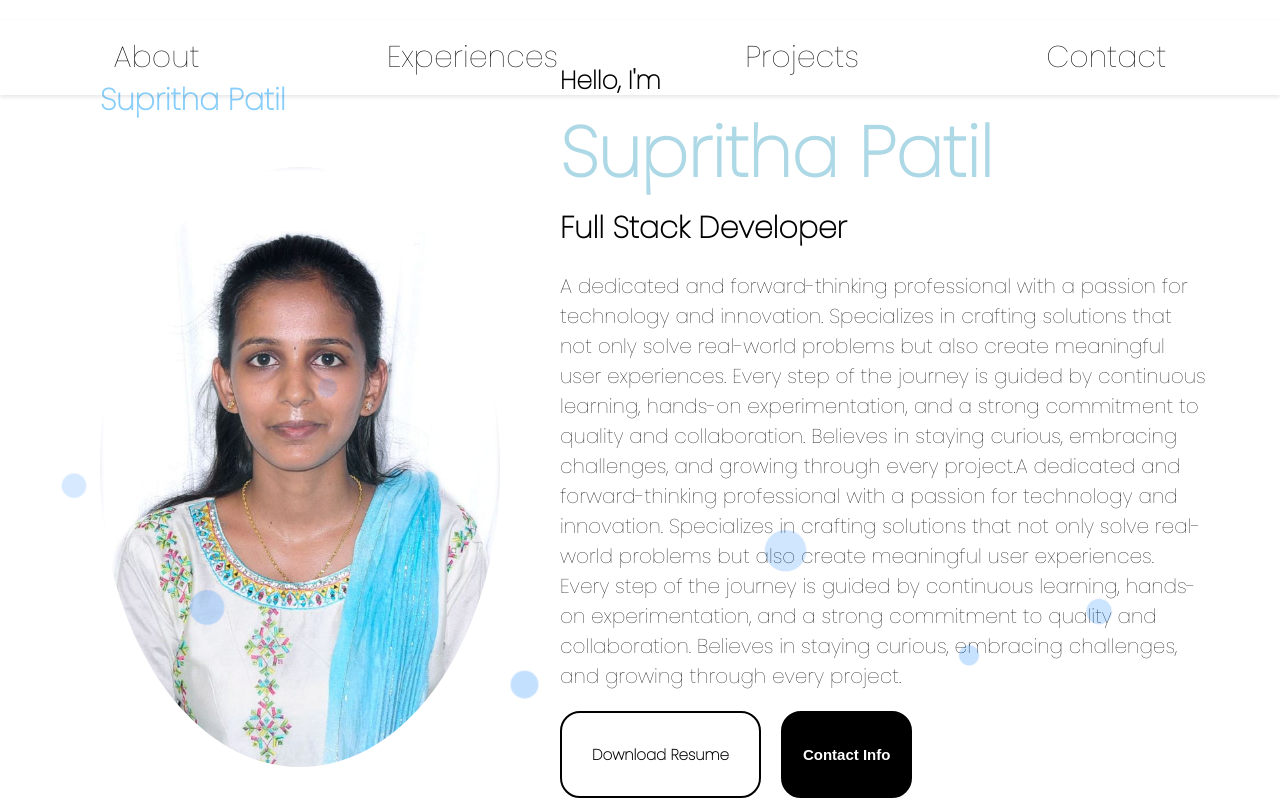
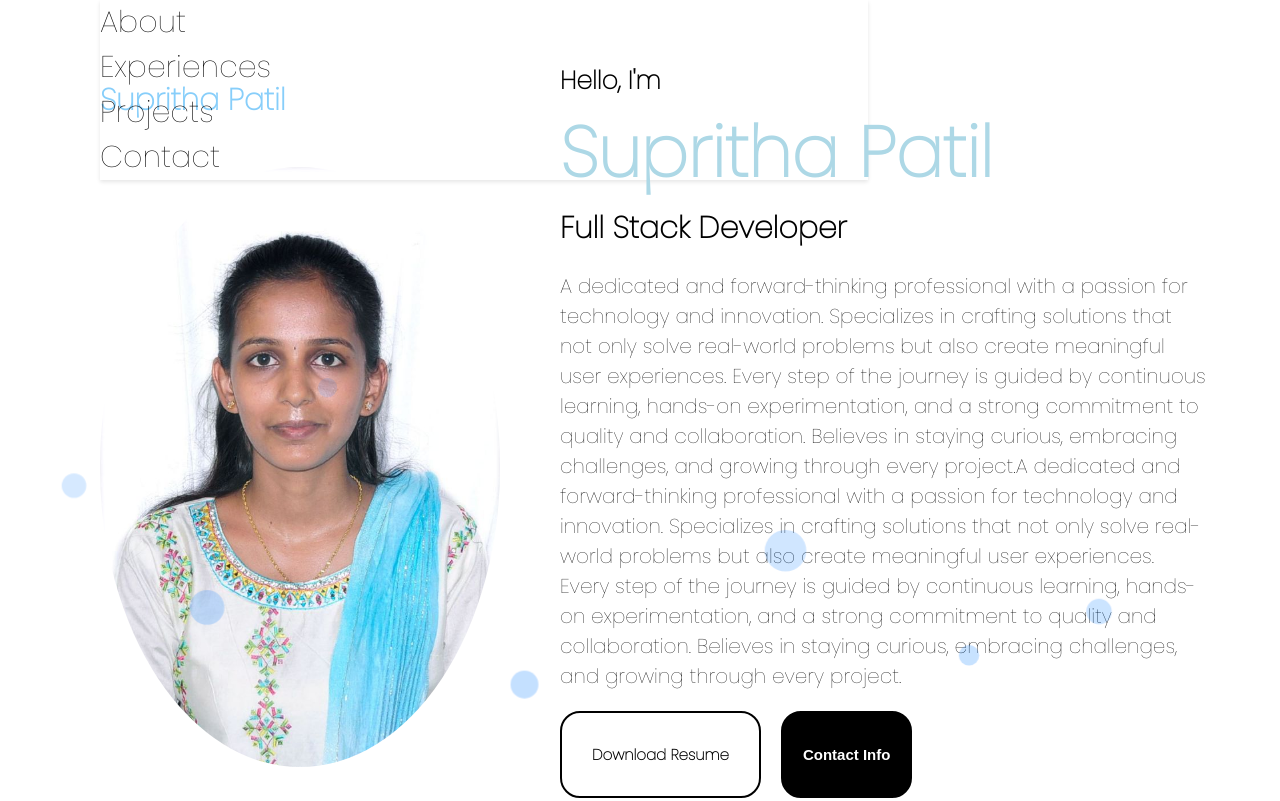
Before and after one commit to Supritha-08/Personal-Portfolio, a plain HTML site: page index.html in a window 1280 px wide. Shown: the top 801 px of the page. Drawn offline with nearby package versions, Linux system fonts and the light colour scheme.

Commit message:
updating

```diff
--- a/sec8.css
+++ b/sec8.css
@@ -122,6 +122,7 @@
         gap: 40px;
         margin-left:20px;
         align-items: center;
+        justify-content: space-around;
 
     }
     span{
--- a/styles.css
+++ b/styles.css
@@ -32,16 +32,13 @@ body {
     list-style:none;
     font-weight:60px;
     display:flex;
+    flex-direction: column;
     color: black;
     text-decoration: none;
     width:60%;
     position: relative;
     position: fixed;
-    top: 20px;
-    left: 0;
-    width: 100%;
-    /* Change if needed */
-    padding: 15px 20px;
+    top: 0px;
     font-size: 20px;
     box-shadow: 0 2px 4px rgba(0, 0, 0, 0.1);
 /* or fixed if sticky */
```
